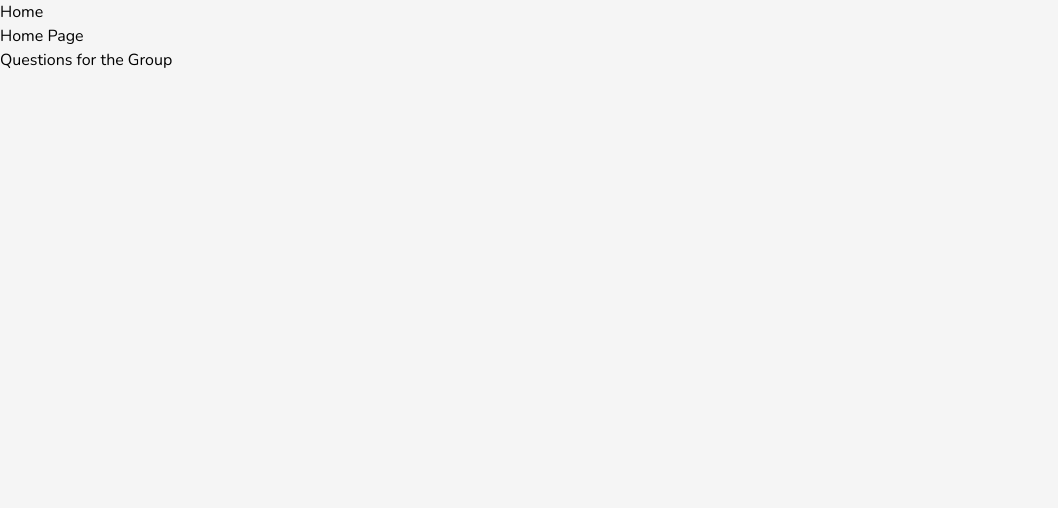
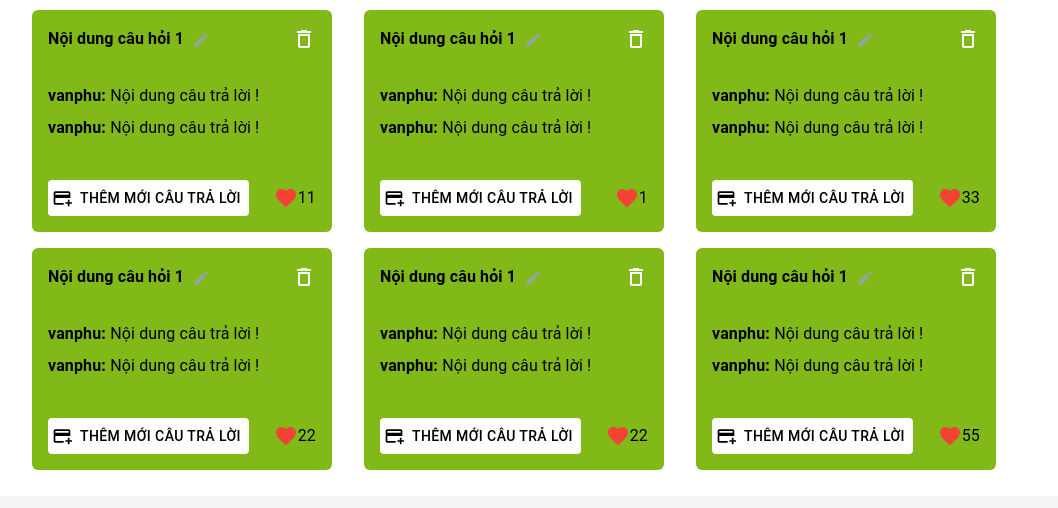
Before and after one commit to vanphudev/FE-TEAM13-QUESTION-APPLICATION, a React (Vite) app: page / in a window 1280 px wide. Shown: the top 508 px of the page, without its empty margins (0-1058 px from the left). Built offline with nearby package versions, Linux system fonts and the light colour scheme.

Commit message:
#2 - update card question

```diff
--- a/src/App.jsx
+++ b/src/App.jsx
@@ -13,10 +13,6 @@ const App = () => {
             {/* Header */}
             {/* Menu Option */}
             <RouterPublic Home={Home} />
-            <div className='app'>
-               <h1>{Data.title}</h1>
-               <p>{Data.description}</p>
-            </div>
             {/* Footer  */}
          </BrowserRouter>
       </>
--- /dev/null
+++ b/src/components/MainContent/cardQuestion.jsx
@@ -0,0 +1,92 @@
+import AddCardIcon from "@mui/icons-material/AddCard";
+import Box from "@mui/material/Box";
+import Button from "@mui/material/Button";
+import DeleteOutlineIcon from "@mui/icons-material/DeleteOutline";
+import Tooltip from "@mui/material/Tooltip";
+import Typography from "@mui/material/Typography";
+import FavoriteIcon from "@mui/icons-material/Favorite";
+import EditIcon from "@mui/icons-material/Edit";
+
+function CardQuestion({card}) {
+   return (
+      <Box
+         sx={{
+            minWidth: "300px",
+            maxWidth: "300px",
+            backgroundColor: (theme) => (theme.palette.mode === "dark" ? "#80B918" : "#ebecf0"),
+            ml: 2,
+            borderRadius: "6px",
+            height: "fit-content",
+            mb: 2,
+         }}>
+         <Box
+            sx={{
+               padding: 2,
+               display: "flex",
+               alignItems: "center",
+               justifyContent: "space-between",
+            }}>
+            <Typography
+               variant='h6'
+               sx={{
+                  fontSize: "1rem",
+                  fontWeight: "bold",
+                  cursor: "pointer",
+               }}>
+               {card?.descriptionQuestion}
+               <Tooltip title='Edit'>
+                  <EditIcon sx={{color: "#95a5a6", cursor: "pointer", fontSize: "large", ml: 1}} />
+               </Tooltip>
+            </Typography>
+            <Box>
+               <Tooltip title='Delete'>
+                  <DeleteOutlineIcon
+                     sx={{color: "text.primary", cursor: "pointer"}}
+                     id='basic-card-dropdown'
+                     aria-controls={open ? "basic-menu-card-dropdown" : undefined}
+                     aria-haspopup='true'
+                     aria-expanded={open ? "true" : undefined}
+                  />
+               </Tooltip>
+            </Box>
+         </Box>
+         <Box sx={{padding: 2}}>
+            {card?.listsAnswers.length > 0 ? (
+               card.listsAnswers.map((answer, index) => (
+                  <Typography key={index} sx={{mb: 1}}>
+                     <strong>{answer.userName}:</strong> {answer.descriptionAnswer}
+                  </Typography>
+               ))
+            ) : (
+               <Typography sx={{mb: 1, fontStyle: "italic", color: "gray"}}>Không có câu trả lời</Typography>
+            )}
+         </Box>
+         <Box
+            sx={{
+               padding: 2,
+               display: "flex",
+               alignItems: "center",
+               justifyContent: "space-between",
+            }}>
+            <Button style={{backgroundColor: "#ffffff"}} startIcon={<AddCardIcon />}>
+               Thêm mới câu trả lời
+            </Button>
+            <Box sx={{display: "flex", alignItems: "center"}}>
+               {card?.numberLikes > 0 ? (
+                  <>
+                     <FavoriteIcon color='error' />
+                     <Typography sx={{ml: 0}}>{card?.numberLikes}</Typography>
+                  </>
+               ) : (
+                  <>
+                     <FavoriteIcon />
+                     <Typography sx={{ml: 0}}>{card?.numberLikes}</Typography>
+                  </>
+               )}
+            </Box>
+         </Box>
+      </Box>
+   );
+}
+
+export default CardQuestion;
--- /dev/null
+++ b/src/components/MainContent/listCardQuestion.jsx
@@ -0,0 +1,33 @@
+import Box from "@mui/material/Box";
+import CardQuestion from "./cardQuestion";
+
+function ListCard({listQuestions}) {
+   const listQuestionsNew = [];
+   for (let i = 0; i < listQuestions?.length; i += 2) {
+      listQuestionsNew.push(listQuestions.slice(i, i + 2));
+   }
+   return (
+      <Box
+         sx={{
+            backgroundColor: "inherit",
+            width: "100%",
+            height: "100%",
+            display: "flex",
+            overflowX: "auto",
+            overflowY: "hidden",
+            "&::-webkit-scrollbar-track": {margin: 2},
+         }}>
+         {listQuestionsNew?.map((card, index) => (
+            <Box
+               key={index}
+               sx={{display: "flex", flexDirection: "column", minWidth: "300px", maxWidth: "200px", mx: 2}}>
+               {card.map((items) => (
+                  <CardQuestion key={items.id} card={items} />
+               ))}
+            </Box>
+         ))}
+      </Box>
+   );
+}
+
+export default ListCard;
--- a/src/data/mockData.js
+++ b/src/data/mockData.js
@@ -1,4 +1,4 @@
-export const mockData = {
+const mockData = {
    listsQuestion: [
       {
          id: "00001",
@@ -80,3 +80,5 @@ export const mockData = {
       {id: "user02", name: "Văn Phú", password: "123", userName: "vanphu", role: "user"},
    ],
 };
+
+export default mockData;
--- a/src/layouts/main.jsx
+++ b/src/layouts/main.jsx
@@ -0,0 +1,20 @@
+import Box from "@mui/material/Box";
+import ListCardQuestion from "../components/MainContent/listCardQuestion";
+import mockData from "../data/mockData.js";
+
+const Main = () => {
+   return (
+      <>
+         <Box
+            sx={{
+               backgroundColor: (theme) => (theme.palette.mode === "dark" ? "#ffffff" : "#55A630"),
+               width: "100%",
+               height: "max-content",
+               padding: "10px 0",
+            }}>
+            <ListCardQuestion listQuestions={mockData?.listsQuestion} />
+         </Box>
+      </>
+   );
+};
+export default Main;
--- a/src/pages/home.jsx
+++ b/src/pages/home.jsx
@@ -1,12 +1,7 @@
-import React from "react";
+import Main from "../layouts/main.jsx";
 
 const Home = () => {
-   return (
-      <>
-         <h1>Home</h1>
-         <p>Home Page</p>
-      </>
-   );
+   return <Main />;
 };
 
 export default Home;
--- a/src/routes/publicRoute.jsx
+++ b/src/routes/publicRoute.jsx
@@ -5,7 +5,7 @@ const RouterPublic = ({Home}) => {
    return (
       <>
          <Routes>
-            <Route path='/' element={<Home />} />
+            <Route path='/' index element={<Home />} />
             <Route path='/home' element={<Home />} />
          </Routes>
       </>
```
